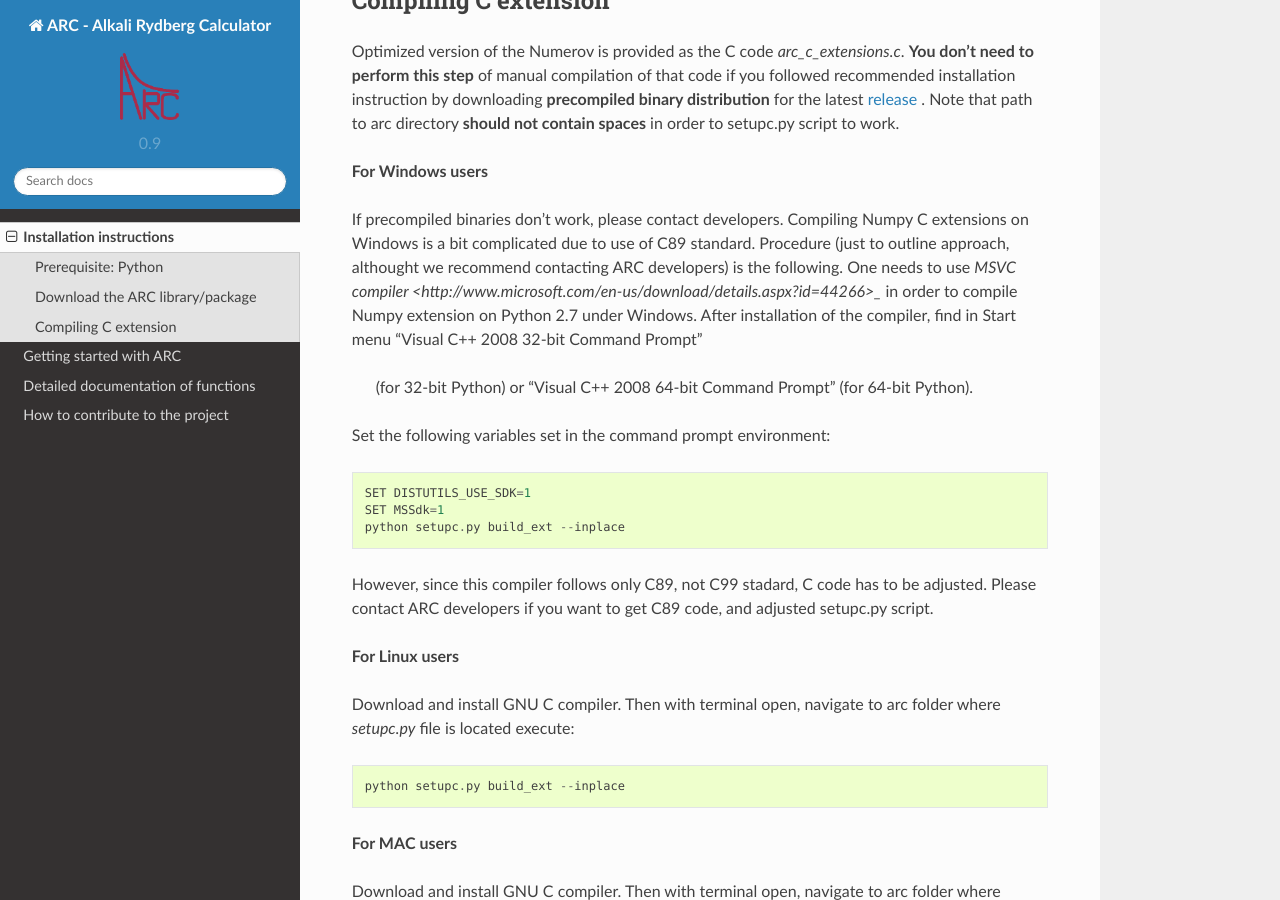
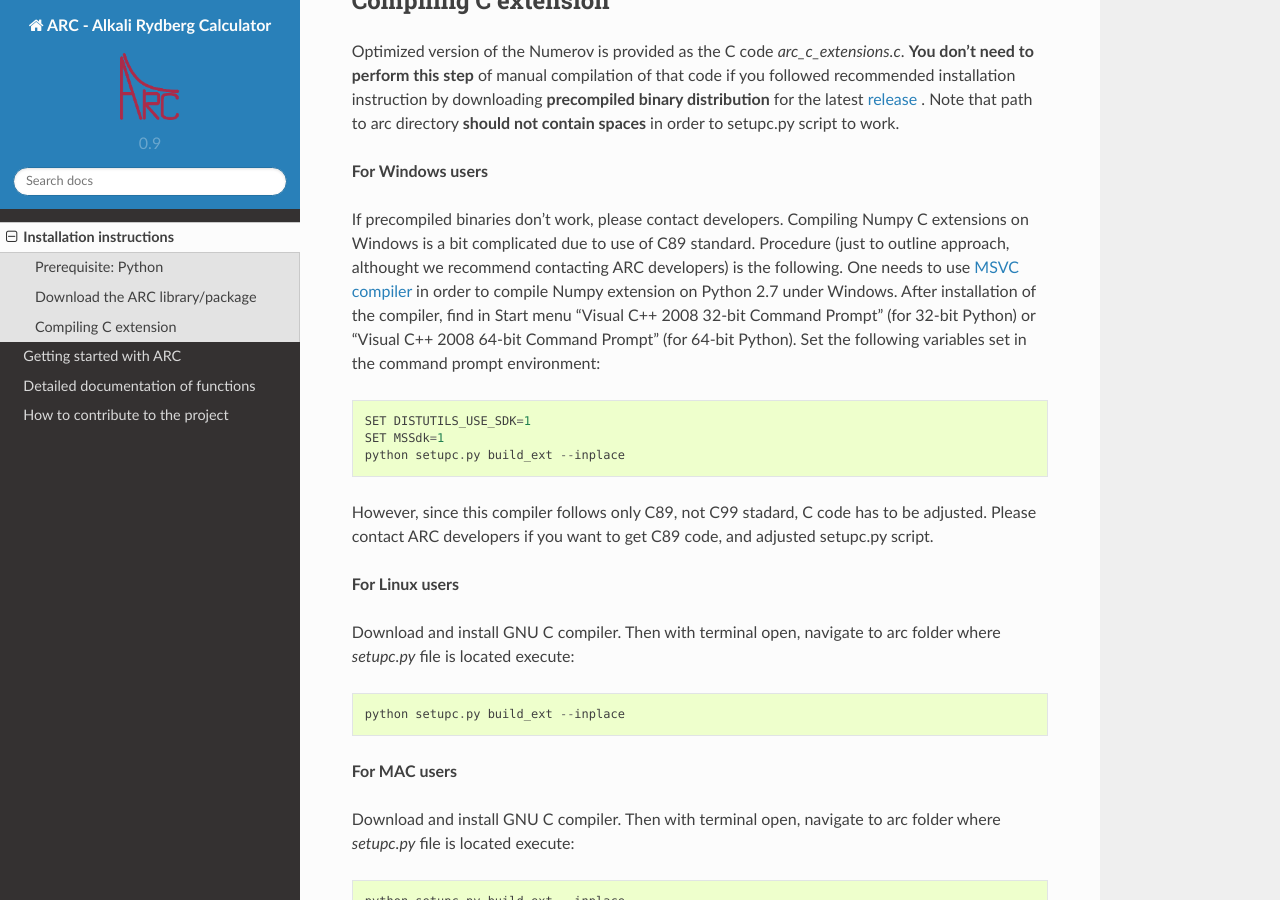
Before and after one commit to nikolasibalic/ARC-Alkali-Rydberg-Calculator, a Sphinx documentation site: the page built from doc/installation.rst, in a window 1280 px wide and 900 px high, scrolled down 683 px. Built offline with Sphinx 7.4.7 and the Read the Docs theme 2.0.0, drawn with Linux system fonts in a browser that asks for light colours.

Commit message:
windows installation explained

```diff
--- a/doc/installation.rst
+++ b/doc/installation.rst
@@ -34,10 +34,10 @@ If precompiled binaries don't work, please contact developers. Compiling Numpy C
 extensions on Windows is a bit complicated due to use of C89 standard. Procedure
 (just to outline approach, althought we recommend contacting ARC developers) is
 the following.
-One needs to use `MSVC compiler <http://www.microsoft.com/en-us/download/details.aspx?id=44266>_`
+One needs to use `MSVC compiler <http://www.microsoft.com/en-us/download/details.aspx?id=44266>`_
 in order to compile Numpy extension on Python 2.7 under Windows.
 After installation of the compiler, find in Start menu "Visual C++ 2008 32-bit Command Prompt"
- (for 32-bit Python) or "Visual C++ 2008 64-bit Command Prompt" (for 64-bit Python).
+(for 32-bit Python) or "Visual C++ 2008 64-bit Command Prompt" (for 64-bit Python).
 Set the following variables set in the command prompt environment::
 
   SET DISTUTILS_USE_SDK=1
```
